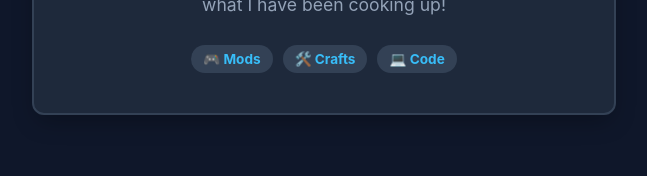
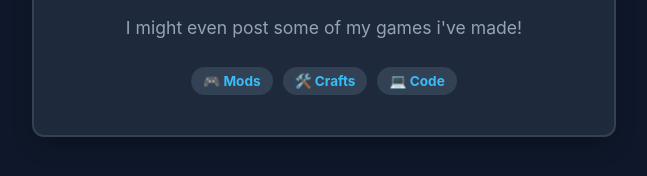
Before and after one commit to NotZeri/NotZeri.github.io, a plain HTML site: page index.html in a window 1280 px wide. Shown: the part 478-654 px from the top of the page, without its empty margins (316-963 px from the left). Drawn offline with Linux system fonts and the light colour scheme.

Commit message:
Update index.html

```diff
--- a/index.html
+++ b/index.html
@@ -66,6 +66,7 @@
         <div class="icon">🚧</div>
         <h1>Under Construction</h1>
         <p>Hey! I am currently building my personal hub to share game mods, code, and other creations. Check back soon to see what I have been cooking up!</p>
+        <p>I might even post some of my games i've made!</p>
 
         <div class="badge-container">
             <div class="badge">🎮 Mods</div>
```
